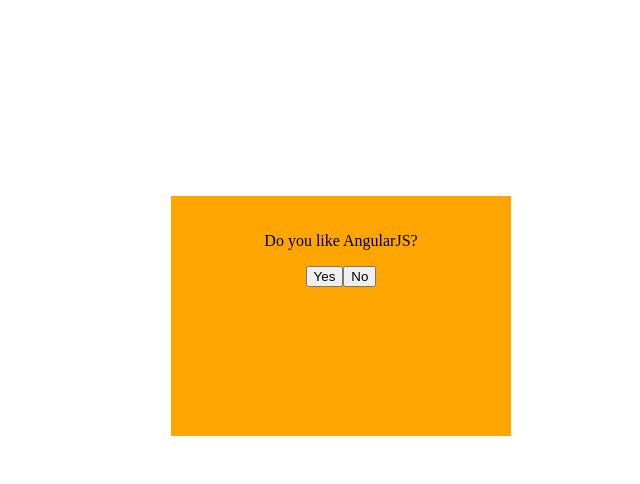
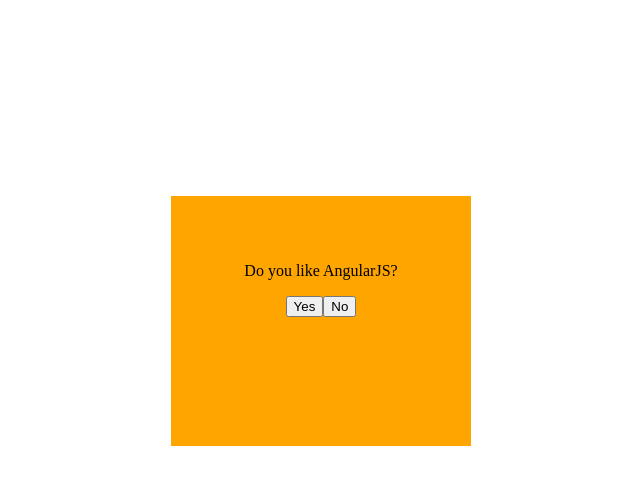
Before and after one commit to kwonkijun/AngularJS, a plain HTML site: page customDirective_exercise_sample_1/index.html in a window 1280 px wide. Both pictures are taken after a click on the button "Show Pop Up Screen". Shown: the part 104-588 px from the top of the page, without its empty margins (319-959 px from the left). Drawn offline with nearby package versions, Linux system fonts and the light colour scheme; some packages are replaced by stand-ins of ours.

Commit message:
Update style.css
padding revision

```diff
--- a/customDirective_exercise_sample_1/css/style.css
+++ b/customDirective_exercise_sample_1/css/style.css
@@ -13,7 +13,7 @@
     text-align: center
 }
 .popUp-contents {
-    padding : 20px ;
+    padding-top : 50px ;
     width : 300px;
     height : 200px;
     background-color: orange;
```
